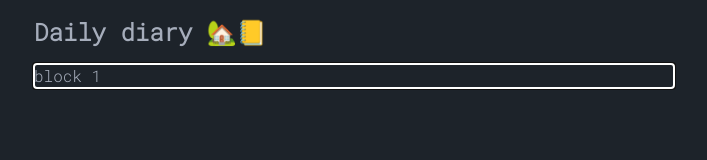
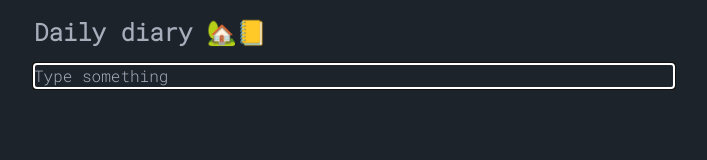
Before and after one commit to AnPatapain/secondBrain, a React (Create React App) app in the folder frontend/: page /page in a window 1280 px wide. Shown: the top 160 px of the page, without its empty margins (286-993 px from the left). Built offline with nearby package versions, Linux system fonts and the light colour scheme.

Commit message:
Grande refactor: fix focus, carret, key issue

```diff
--- a/frontend/src/components/ContentEditable.tsx
+++ /dev/null
@@ -1,68 +0,0 @@
-import React, {useEffect, useRef} from "react";
-import setCaretToEnd from "../utils/setCaretToEnd";
-
-
-type IntrinsicDiv = React.DetailedHTMLProps<React.HTMLAttributes<HTMLDivElement>, HTMLDivElement>;
-export type ContentEditableEvent = React.SyntheticEvent<any, Event> & { target: { value: string } };
-type Modify<T, R> = Pick<T, Exclude<keyof T, keyof R>> & R;
-
-type DivProps = Modify<IntrinsicDiv, { onChange: ((event: ContentEditableEvent) => void) }>
-export interface Props extends DivProps {
-    html: string,
-    id?:string,
-    disabled?: boolean,
-    tagName?: string,
-    className?: string,
-    style?: Object,
-    innerRef: React.RefObject<HTMLElement>,
-}
-
-const ContentEditable: React.FC<Props> = (props) => {
-    let lastHtml: string = props.html;
-    const getElement = () => props.innerRef.current;
-
-    const emitChange = (originalEvent: React.SyntheticEvent<any>) => {
-        console.log("emit Change");
-        const element = getElement();
-        if (!element) return;
-
-        const html = element.innerHTML;
-
-        if (html !== lastHtml) {
-            const event = Object.assign({}, originalEvent, {
-                target: {
-                    value: html
-                }
-            });
-            props.onChange(event);
-        }
-        lastHtml = html;
-    }
-
-    useEffect(() => {
-        console.log("ContentEditable.useEffect: ");
-        const element = getElement();
-        if(element && props.html !== element.innerHTML) {
-            element.innerHTML = props.html;
-        }
-        setCaretToEnd(element);
-    }, [props.html]);
-
-    return React.createElement(
-        props.tagName || 'div',
-        {
-            ...props,
-            id: props.id,
-            ref: props.innerRef,
-            onInput: emitChange,
-            onBlur: props.onBlur || emitChange,
-            onKeyUp: props.onKeyUp || emitChange,
-            onKeyDown: props.onKeyDown || emitChange,
-            contentEditable: !props.disabled,
-            dangerouslySetInnerHTML: {__html: props.html},
-        },
-        props.children
-    );
-}
-
-export default ContentEditable;
--- a/frontend/src/components/EditableBlock.tsx
+++ b/frontend/src/components/EditableBlock.tsx
@@ -1,10 +1,10 @@
 import React, {useEffect, useRef, useState} from "react";
-import ContentEditable, {ContentEditableEvent} from "./ContentEditable";
 import getCaretIndex from "../utils/getCaretIndex";
-import setCaretToEnd from "../utils/setCaretToEnd";
+import caretIsAtEnd from "../utils/CaretIsAtEnd";
 
 interface EditableBlockProps {
     id: string;
+    initial_html?: string;
     html: string;
     tag: string;
     updatePage: (block: { id: string, html: string, tag: string }) => void;
@@ -22,84 +22,95 @@ interface EditableBlockState {
 }
 
 const EditableBlock: React.FC<EditableBlockProps> = (props) => {
-    const [blockState, setBlockState] = useState<EditableBlockState>({id: '', html: '', tag: 'p'});
-    const blockRef = useRef<any>(null);
+    const [blockState, setBlockState] = useState<EditableBlockState>({
+            id: props.id,
+            html: props.initial_html || "",
+            tag: props.tag
+    });
+    const contentRef = useRef<HTMLDivElement>(null);
 
-    // Initialize state of block.
+    /**
+     * useEffect that initializes the content in Block by the initial html passed from Page
+     */
     useEffect(() => {
-        console.log("EditableBlock.useEffect: ", blockState);
+        // console.log("EditableBlock.useEffect: set contentRef by props.initial_html", props.initial_html);
+        if(props.initial_html && contentRef.current) {
+            contentRef.current.innerHTML = props.initial_html;
+        }
+    }, [props.initial_html])
+
+    /**
+     * useEffect that set the state of Block by the props.html of this block passed from blocks state of Page
+     */
+    useEffect(() => {
+        // console.log("EditableBlock.useEffect: set block state by the props.html", props.html);
         setBlockState({id: props.id, html: props.html, tag: props.tag});
-    }, [props.html, props.id, props.tag]);
+    }, [props.html]);
 
-
-    const onChangeHandler = (e: ContentEditableEvent) => {
-        setBlockState({id: blockState.id, html: e.target.value, tag: blockState.tag});
-        props.updatePage({
-            id: blockState.id,
-            html: e.target.value,
-            tag: blockState.tag
-        })
+    /**
+     * Set the state of Block, update the blocks state of Page for every user's input
+     */
+    const onInputHandler = () => {
+        if(contentRef.current) {
+            const newHtml = contentRef.current.innerHTML;
+            setBlockState({...blockState, html: newHtml});
+            props.updatePage({id: blockState.id, html: newHtml, tag: blockState.tag});
+        }
     }
 
+    /**
+     * Handle key event for block
+     */
     const onKeyDownHandler = (e: React.KeyboardEvent) => {
-        if (e.key === 'Enter') {
+        if(e.key === 'Enter') {
             if (blockState.previousKey !== 'Shift') {
                 e.preventDefault();
                 props.addBlock({
                     id: blockState.id,
-                    ref: blockRef.current
+                    ref: contentRef.current
                 })
             }
         }
-        if (e.key === 'Backspace' && !blockState.html) {
+        if(e.key === 'Backspace' && !blockState.html) {
             e.preventDefault();
             props.deleteBlock({
                 id: blockState.id,
-                ref: blockRef.current
+                ref: contentRef.current
             })
         }
         if (e.key === 'ArrowUp') {
-            const blockDom = document.getElementById(blockState.id);
-            const caretIndex = getCaretIndex(blockDom);
+            const caretIndex = getCaretIndex(contentRef.current);
             if(caretIndex === 0) {
-                props.changeBlock({id: blockState.id, ref: blockRef.current}, "keyUp");
+                props.changeBlock({id: blockState.id, ref: contentRef.current}, "keyUp");
             }
         }
         if (e.key === 'ArrowDown') {
-            const blockDom = document.getElementById(blockState.id);
-            let caretIndex = getCaretIndex(blockDom);
-            let htmlPure = blockState.html.replace(/<br>/g, '');
-            let elementLen = htmlPure.length;
-            console.log(htmlPure, htmlPure.length)
-            console.log(caretIndex)
-            if(caretIndex === elementLen) {
-                props.changeBlock({id: blockState.id, ref: blockRef.current}, "keyDown");
+            const jumpDown = caretIsAtEnd(contentRef.current);
+            if(jumpDown) {
+                props.changeBlock({id: blockState.id, ref: contentRef.current}, "keyDown");
             }
+
         }
-        setBlockState({...blockState, previousKey: e.key})
+        setBlockState({...blockState, previousKey: e.key});
     }
 
-    const onClickHandler = (e: React.MouseEvent) => {
-        console.log(blockState)
-        props.changeBlock({id: blockState.id, ref: blockRef.current}, "mouseClick");
-    }
-
+    /**
+     * Get the class name based on tag.
+     */
     const getClassName = () => {
-        if(blockState.tag === 'p') return "block"
+        if(blockState.tag === 'p') return ""
         if(blockState.tag === 'h1') return "text-2xl font-bold my-4"
     }
 
     return (
-        <ContentEditable className={getClassName()}
-                         id={props.id}
-                         tagName={blockState.tag}
-                         html={blockState.html}
-                         innerRef={blockRef}
-
-                         onChange={onChangeHandler}
-                         onKeyDown={onKeyDownHandler}
-                         onClick={onClickHandler}
-                         disabled={false}
+        <div
+            className={getClassName()}
+            id={blockState.id}
+            contentEditable={true}
+            onInput = {onInputHandler}
+            onKeyDown={onKeyDownHandler}
+            suppressContentEditableWarning={true}
+            ref={contentRef}
         />
     )
 }
--- a/frontend/src/pages/EditablePage.tsx
+++ b/frontend/src/pages/EditablePage.tsx
@@ -5,19 +5,23 @@ import setCaretToEnd from "../utils/setCaretToEnd";
 
 interface Block {
     id: string,
+    initial_html: string,
     html: string,
     tag: string
 }
+//block 1abb<div>c</div>
 
 const initialBlock: Block = {
     id: uid(),
-    html: "block 1",
+    initial_html: "Type something",
+    html: "Type something",
     tag: "p"
 }
 
 const initialBlocks: Block[] = [
     {
         id: uid(),
+        initial_html: "Daily diary 🏡📒",
         html: "Daily diary 🏡📒",
         tag: "h1"
     },
@@ -31,10 +35,11 @@ const EditablePage: React.FC = () => {
 
 
     useEffect(() => {
-        console.log("EditablePage.useEffect currentBlock", currentBlock);
+        // console.log("EditablePage.useEffect currentBlock", currentBlock);
         if(currentBlock) {
             const currentDomBlock = document.getElementById(currentBlock.id);
             if(currentDomBlock) {
+                // console.log("EditablePage.useEffect focus on", currentDomBlock);
                 currentDomBlock.focus();
                 setCaretToEnd(currentDomBlock);
             }
@@ -53,7 +58,7 @@ const EditablePage: React.FC = () => {
     }
 
     const addBlockHandler = (currentBlock: {id: string, ref: any}) => {
-        const newBlock = {id: uid(), html: "", tag: "p"};
+        const newBlock = {id: uid(), initial_html: "",html: "", tag: "p"};
         const updateBlocks = [...blocks];
         const index_currentBlock = updateBlocks.map((b) => b.id).indexOf(currentBlock.id);
         updateBlocks.splice(index_currentBlock + 1, 0, newBlock);
@@ -101,9 +106,10 @@ const EditablePage: React.FC = () => {
         <div className="w-1/2 mx-auto">
             {blocks.map((block, key) => {
                 return (
-                    <EditableBlock key={key}
+                    <EditableBlock key={block.id}
                                    id={block.id}
                                    html={block.html}
+                                   initial_html={block.initial_html}
                                    tag={block.tag}
                                    updatePage={updatePageHandler}
                                    addBlock={addBlockHandler}
--- /dev/null
+++ b/frontend/src/utils/CaretIsAtEnd.ts
@@ -0,0 +1,17 @@
+function caretIsAtEnd(element: any): boolean {
+    const selection = window.getSelection();
+    // Check if there is a selection and if the selected node is within the element
+    if (selection && selection.rangeCount > 0 && element.contains(selection.focusNode)) {
+        const range = selection.getRangeAt(0);
+        // Create a range that selects all the content from the caret to the end of the element
+        const contentRange = document.createRange();
+        contentRange.selectNodeContents(element);
+        contentRange.setStart(range.endContainer, range.endOffset);
+        // If this range's content is empty, the caret is at the end
+        return contentRange.toString() === '';
+    }
+    return false;
+}
+
+
+export default caretIsAtEnd;
--- a/frontend/src/utils/setCaretToEnd.ts
+++ b/frontend/src/utils/setCaretToEnd.ts
@@ -1,5 +1,4 @@
 const setCaretToEnd = (element: any) => {
-    console.log("seCaretToEnd:", element);
     const target = document.createTextNode('');
     element.appendChild(target);
     // do not move caret if element was not focused
```
